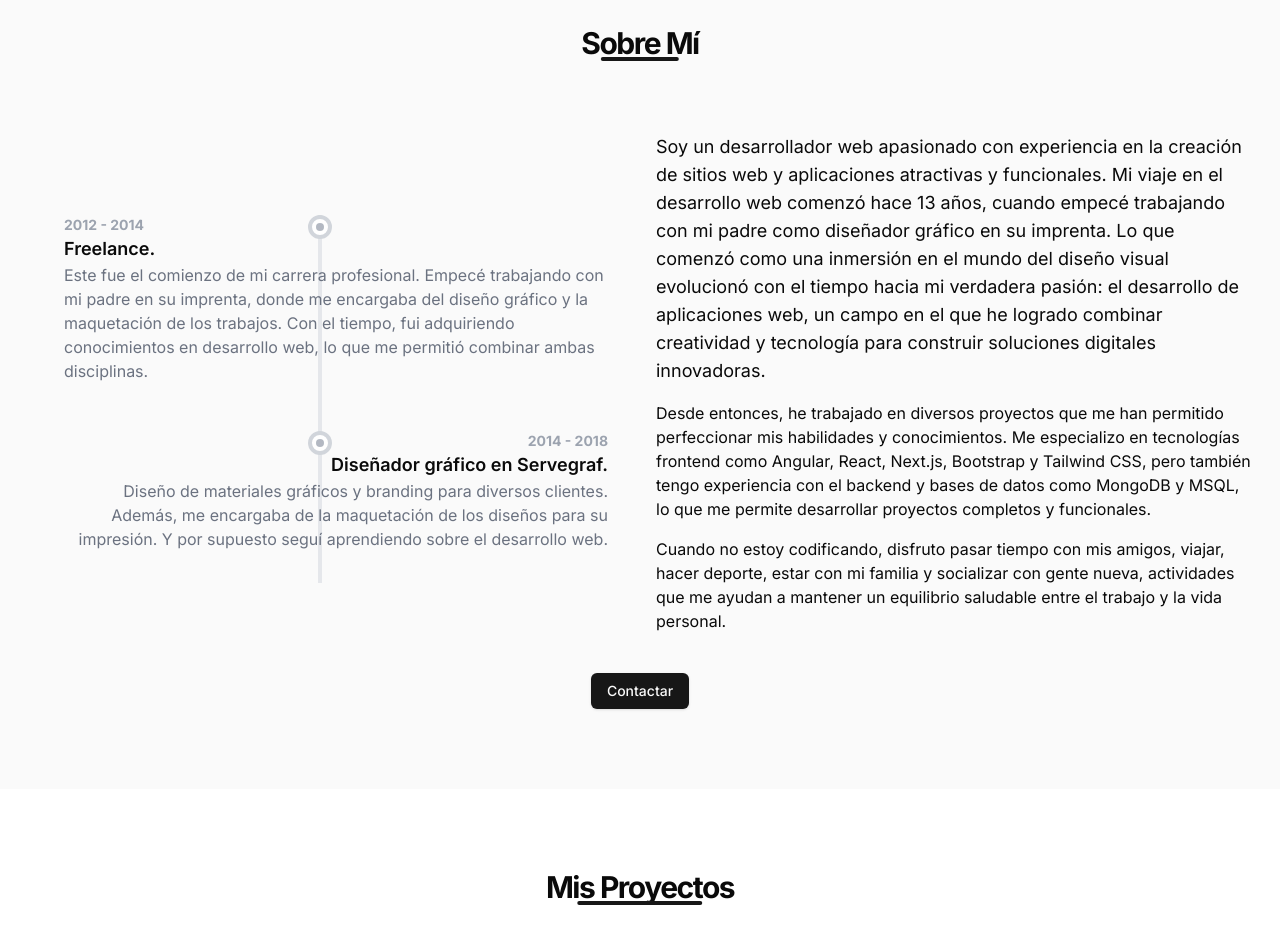
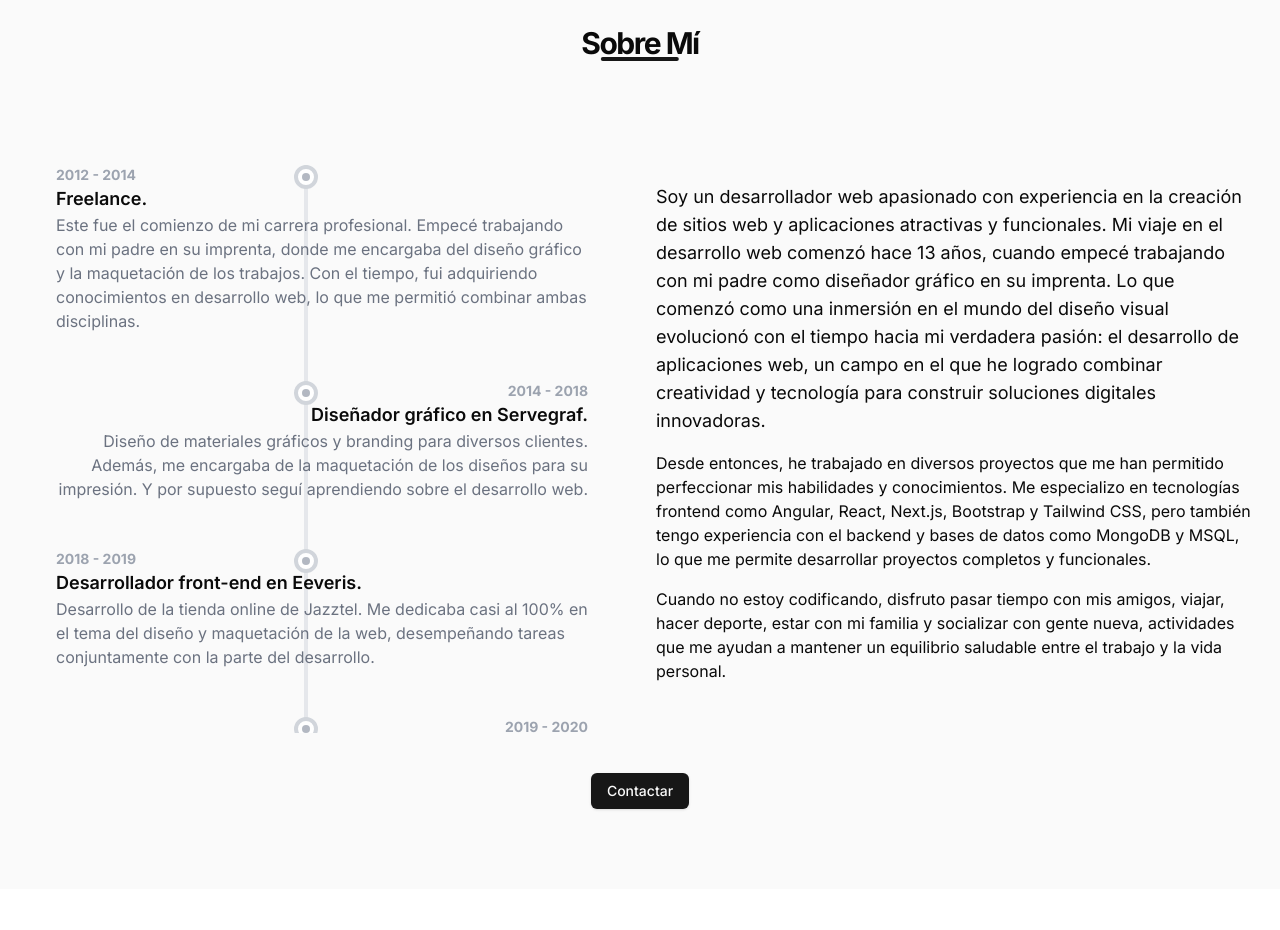
Before and after one commit to jmmolins87/nxt-jmmc, a Next.js app: page / in a window 1280 px wide. Shown: the part 920-1850 px from the top of the page. Built offline with nearby package versions, Linux system fonts and the light colour scheme.

Commit message:
fix height time line and padding

```diff
--- a/src/components/custom/VerticalTimeline.tsx
+++ b/src/components/custom/VerticalTimeline.tsx
@@ -42,7 +42,7 @@ const VerticalTimeline: React.FC<VerticalTimelineProps> = ({ items }) => {
     }, [items.length]);
 
     return (
-        <div className="relative flex flex-col items-center py-8 md:overflow-y-scroll md:max-h-[calc(100vh-300px)] lg:max-h-[calc(100vh-400px)]">
+        <div className="relative flex flex-col items-center py-8 md:overflow-y-scroll md:pr-7 md:max-h-[calc(100vh-300px)] lg:max-h-[calc(100vh-200px)] 2xl:max-h-[calc(100vh-500px)]">
             <div className="relative w-full max-w-xl">
                 {/* Línea vertical */}
                 <div className="absolute left-1/2 top-0 h-full w-1 -translate-x-1/2 bg-gray-200 transition-all duration-1000 dark:bg-gray-700" aria-hidden="true" />
--- a/src/components/sections/AboutSection.tsx
+++ b/src/components/sections/AboutSection.tsx
@@ -31,11 +31,11 @@ export function AboutSection({ scrollToSection, jobs }: AboutSectionProps) {
         <section id="about" className="py-20 bg-muted/50 min-h-screen flex flex-col justify-center items-center">
             <div className="container mx-auto px-4 md:px-6">
                 <SectionHeading title={t("about.title")} />
-                <div className="flex flex-col-reverse md:grid md:grid-cols-2 gap-8 items-center">
+                <div className="flex flex-col-reverse md:grid md:grid-cols-2 gap-8 items-stretch">
                     <div
                         className="
                             w-full
-                            max-h-[400px] md:max-h-[600px] lg:max-h-[700px]
+                            h-full
                             overflow-y-auto
                             scrollbar-thin scrollbar-thumb-muted-foreground/30
                             pr-2
@@ -44,7 +44,7 @@ export function AboutSection({ scrollToSection, jobs }: AboutSectionProps) {
                         <VerticalTimeline items={jobs} />
                     </div>
                     <Separator className="block md:hidden" />
-                    <div className="space-y-4">
+                    <div className="space-y-4 h-full flex flex-col justify-center">
                         <p className="text-lg">{t("about.description1")}</p>
                         <p>{t("about.description2")}</p>
                         <p>{t("about.description3")}</p>
```
